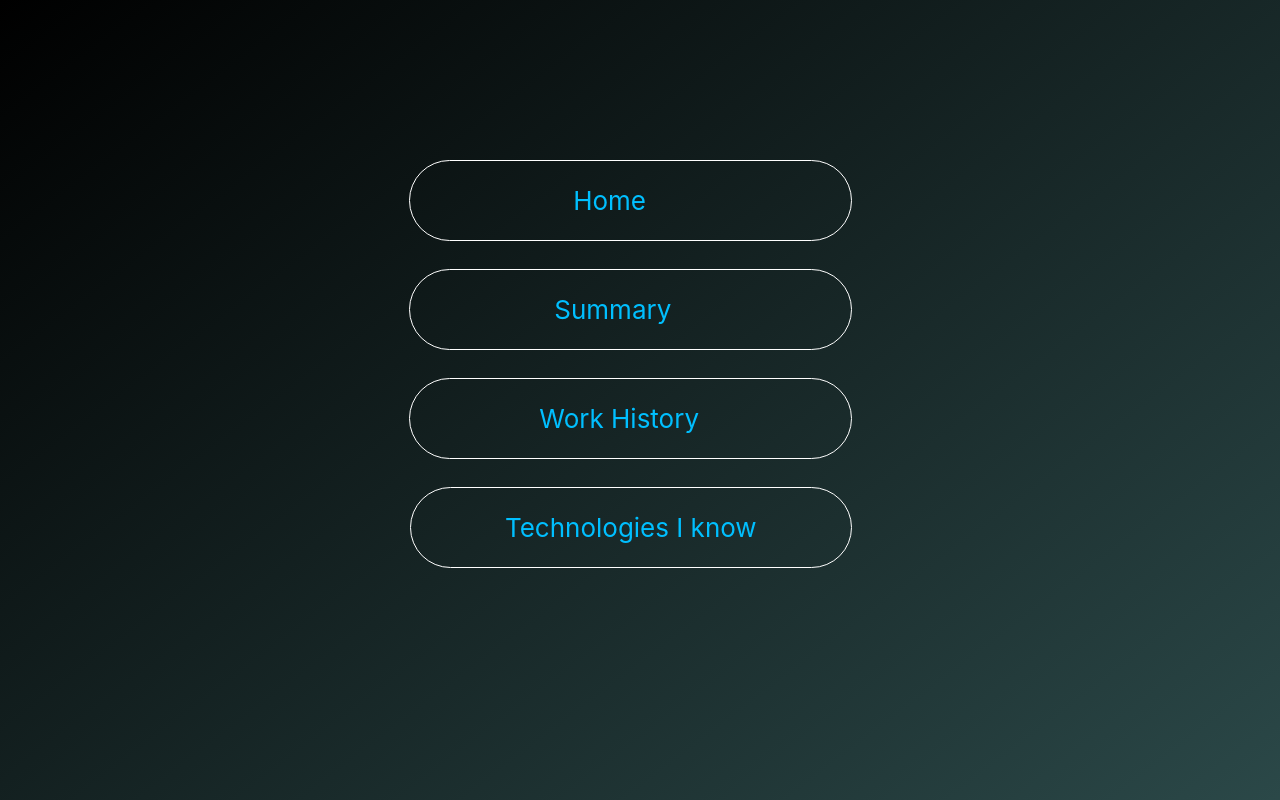
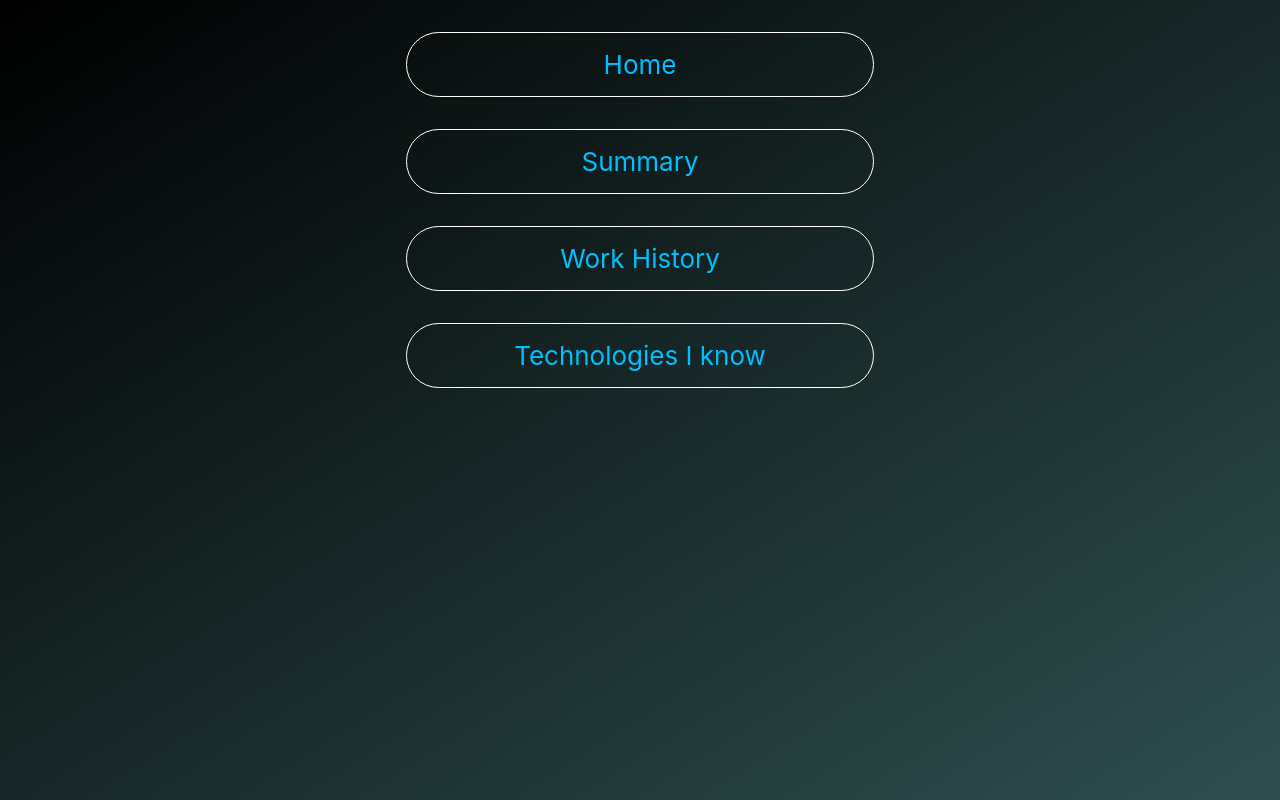
Before and after one commit to jaytoven527/personal-website, a React (Create React App) app: page /About in a window 1280 px wide. Shown: the top 800 px of the page. Built offline with nearby package versions, Linux system fonts and the light colour scheme; a web font is replaced by a local one.

Commit message:
new pages

```diff
--- a/src/App.jsx
+++ b/src/App.jsx
@@ -10,9 +10,7 @@ import { Outlet, Link } from "react-router-dom";
         <div className="app">
             <header>
                 {opening}
-                <hr />
-                <p>{introduction}</p>
-                <hr />
+                <p className="intro">{introduction}</p>
             </header>
             <nav>
                 <ul>
--- a/src/App.scss
+++ b/src/App.scss
@@ -1,6 +1,6 @@
 @import url('https://fonts.googleapis.com/css2?family=Baloo+Bhai+2&family=DotGothic16&display=swap');
 
-
+// Main App styles
 .app {
   text-align: center;
   background-image: linear-gradient(to bottom right, black, darkslategrey);
@@ -9,18 +9,17 @@
   flex-direction: column;
   font-size: calc(10px + 2vmin);
   color: deepskyblue;
-}
 
-header {
-  width: 39vw;
-  margin-left: 30vw;
-  margin-top: 3vh;
+  > header {
+    max-width: 500px;
+    margin-left: auto;
+    margin-right: auto;
+    margin-top: 2rem;
     padding: 0;
     font-family: 'Baloo Bhai 2', cursive;
 
-  > .intro {
-    border-top: thin solid #fff;
-    border-bottom: thin solid #fff;
+    p {
+      padding: .9em;
     }
 
     a {
@@ -32,7 +31,14 @@ header {
       }
     }
   }
+}
+p.intro {
+  border-top: thin solid #fff;
+  border-bottom: thin solid #fff;
+}
 
+
+// Navigation
 nav {
   > ul {
     margin-bottom: 50vh;
@@ -44,8 +50,6 @@ nav {
   li {
     display: inline-flex;
     margin: 1rem;
-    border: thin solid white;
-    border-radius: 45px;
     transition: background .3s;
 
     &:first-child {
@@ -54,47 +58,29 @@ nav {
 
     &:last-child {
       margin-bottom: 0;
-      margin-left: 4vw;
+    }
 }
 
+div {
+  @media screen and (max-width: 480px) {
+      margin-top: 2vh;
+      &:active { background-color: whitesmoke;}
+  }
+}
+
+// General Styles
+a {
+  color: deepskyblue;
+  text-decoration: none;
+  border-radius: 40px;
+  border: thin solid white;
+  padding: 1rem;
+  transition: background .3s;
   &:hover {
     background-color: whitesmoke;
   }
-  }
-
-  a {
-    padding: 1rem;
-    color: deepskyblue;
-    text-decoration: none;
-  }
-
-  @media screen and (max-width: 640px) {
-
-    li:last-child {
-      margin-right: 4vw;
-    }
-
-  }
-
-  @media screen and (min-width: 641px) {
-
-    li:last-child {
-      margin-right: 4vw;
+  @media screen and (max-width: 750px) {
+      font-size: 75%;
   }
 }
-
-  @media screen and (max-width: 480px) {
-    div {
-      margin-top: 2vh;
-
-      &:active { background-color: whitesmoke;}
 }
-  }
-  @media screen and (max-width: 281px) {
-
-    .github {
-      margin-left: 4.4vw;
-    }
-
-  }
-}
--- a/src/components/About-me/About-me.jsx
+++ b/src/components/About-me/About-me.jsx
@@ -1,5 +1,5 @@
 import './About-me.scss';
-import { Link } from "react-router-dom";
+import { outlet, Link, Outlet } from "react-router-dom";
 
 export default function About () {
     const navOptions = {
@@ -9,15 +9,16 @@ export default function About () {
         tech: "Technologies I know"
      };
          return (
-        <div className="About">
-            <nav className="Pages">
-                <ul className="Options">
-                    <li className="Links"><Link to="/" className="Home">{navOptions.home}</Link></li>
-                    <li className="Links"><a className="Sum">{navOptions.sum}</a></li>
-                    <li className="Links"><a className="Work">{navOptions.work}</a></li>
-                    <li className="Links"><a className="Tech">{navOptions.tech}</a></li>
+        <div className="about">
+            <nav className="pages">
+                <ul className="options">
+                    <li><Link to="/" className="home">{navOptions.home}</Link></li>
+                    <li><Link to="/Sum" className="sum">{navOptions.sum}</Link></li>
+                    <li><Link to="/Work" className="work">{navOptions.work}</Link></li>
+                    <li><Link to="/Tech" className="tech">{navOptions.tech}</Link></li>
                  </ul>
             </nav>
+            <Outlet />
         </div>
          );
     }
--- a/src/components/About-me/About-me.scss
+++ b/src/components/About-me/About-me.scss
@@ -1,4 +1,4 @@
-.About {
+.about {
     text-align: center;
     background-image: linear-gradient(to bottom right, black, darkslategrey);
     min-height: 100vh;
@@ -6,68 +6,31 @@
     flex-direction: column;
     font-size: calc(10px + 2vmin);
     color: deepskyblue;
+}
+
+
+.pages {
+  > .options {
+    margin-top: 2rem;
+    margin-left: auto;
+    margin-right: auto;
+    display: flex;
+    flex-direction: column;
   }
 
-.Pages {
-    > .Options {
-      margin-top: 20vh;
-      width: 39vw;
-      margin-left: 29.75vw;
-
-
-    }
-
-    .Links {
-      display: block;
-      margin: 1.75rem;
-      border: thin solid white;
-      border-radius: 45px;
-      transition: background .3s;
-      padding: 1.5rem;
-
-
-      &:first-child {
-        margin-top: 0;
-      }
-
-      &:last-child {
-        margin-bottom: 0;
-        margin-left: 2.25vw;
-      }
-
-      &:hover {
-        background-color: whitesmoke;
-      }
-
-
-    }
-
-    a {
-        color: deepskyblue;
-        text-decoration: none;
-    }
-
-    .Sum {
-        padding-right: 4vw;
-    }
-
-    .Work {
-        padding-right: 3vw;
-    }
-
-    .Home {
-        padding-right: 4.5vw;
-    }
-}
-
-@media screen and (max-width: 750px) {
 
 
     a {
-        font-size: 75%;
+      display: inline-block;
+      width: 100%;
+    }
+  }
+
+  @media screen and (max-width: 320px) {
+
+    li {
+      margin-left: auto;
+      margin-right: auto;
     }
 
-
-
-
-}
+  }
--- a/src/components/Main/main.jsx
+++ b/src/components/Main/main.jsx
@@ -0,0 +1,52 @@
+import './main.scss'
+
+const headers = {
+    Spotlight: "Spotlight (2020 - 2021)",
+    NIU: "NIU Recording Crew (2018 - 2020)",
+    Summary: "Summary",
+    Tech: "Technologies I Know"
+};
+
+export default function Summary () {
+    const summary = "Multi-disciplinary artist, professional musician, recording arts technician, and front end engineer. Strong experience in using various audio and video software and equipment. Strong knowledge in HTML, CSS, and JavaScript as well as JS frameworks. Firm experience in working with teams and leading teams. Experience in event managing as well. Strong customer service experience. Strong experience with Microsoft Office and doing clerical work. Proficient in networking. Strong communication skills. Detail-oriented. Ability to quickly learn and expand knowledge base."
+
+    return (
+     <div className="app">
+        <section>
+            <h1>{headers.Summary}</h1>
+            <p>{summary}</p>
+        </section>
+    </div>
+    );
+}
+
+export function Work () {
+    const spotlight = "	Oversaw the technical and production side of regional dance competitions. Led a team of 6 to 9 and worked directly with the Show Director and the Event Manager. Facilitated troubleshooting and handled all logistics associated with set up and break down of the production site. Constantly traveled all over the nation. Handled when the team would eat, where we would eat, how much we could spend on food, and how the team would get food (whether I had to pick it up or have it delivered.). Handled a budget and recorded how much we would spend throughout the entire weekend. Recorded any issues faced during the show and reported it in the debrief. Handled means of transportation for the team. Made sure teammates always had everything they needed pre-show to ensure for a successful event. Capable of working every position on the job in case a teammate became unavailable for any reason (illness, quick break from long shifts, issue with transportation, etc.)."
+    const niu = " Ensured setup and strike for audio equipment and sound checks were completed in advance of the start of a production.	Worked with various audio and video software for different on-campus and off-campus events.	Handled rigging for the university’s new sound system.	Handled capturing, webcasting, and editing of audio/video content with the use of various software.	Recording engineer for live events and handled the mixing board. Work with a team to create an input list for the type of audio and video equipment that will be needed for an event and figure out how to set it up. Trained new employees."
+   return(
+    <div className="app">
+        <section>
+            <h1>{headers.Spotlight}</h1>
+            <p>{spotlight}</p>
+        </section>
+        <section>
+            <h1>{headers.NIU}</h1>
+            <p>{niu}</p>
+        </section>
+    </div>
+   );
+
+}
+
+export function Tech () {
+const tech = ""
+return (
+<div className="app">
+    <section>
+        <h1>{headers.Tech}</h1>
+        <p></p>
+    </section>
+</div>
+);
+
+}
--- a/src/components/Main/main.scss
+++ b/src/components/Main/main.scss
@@ -0,0 +1,9 @@
+.app {
+    text-align: center;
+    background-image: linear-gradient(to bottom right, black, darkslategrey);
+    min-height: 100vh;
+    display: flex;
+    flex-direction: column;
+    font-size: calc(10px + 2vmin);
+    color: deepskyblue;
+}
--- a/src/index.js
+++ b/src/index.js
@@ -8,6 +8,7 @@ import {
 import './index.css';
 import Homepage from './App';
 import About from './components/About-me/About-me'
+import Summary, {Work, Tech} from './components/Main/main';
 import reportWebVitals from './reportWebVitals';
 
 ReactDOM.render(
@@ -15,6 +16,9 @@ ReactDOM.render(
   <Routes>
     <Route path="/" element={<Homepage />} />
     <Route path="About" element={<About />} />
+    <Route path="Sum" element={<Summary />} />
+    <Route path="Work" element={<Work />} />
+    <Route path="Tech" element={<Tech />} />
   </Routes>
   </BrowserRouter>,
   document.getElementById('root')
```
Lines whose indentation alone changed are shown as unchanged.
